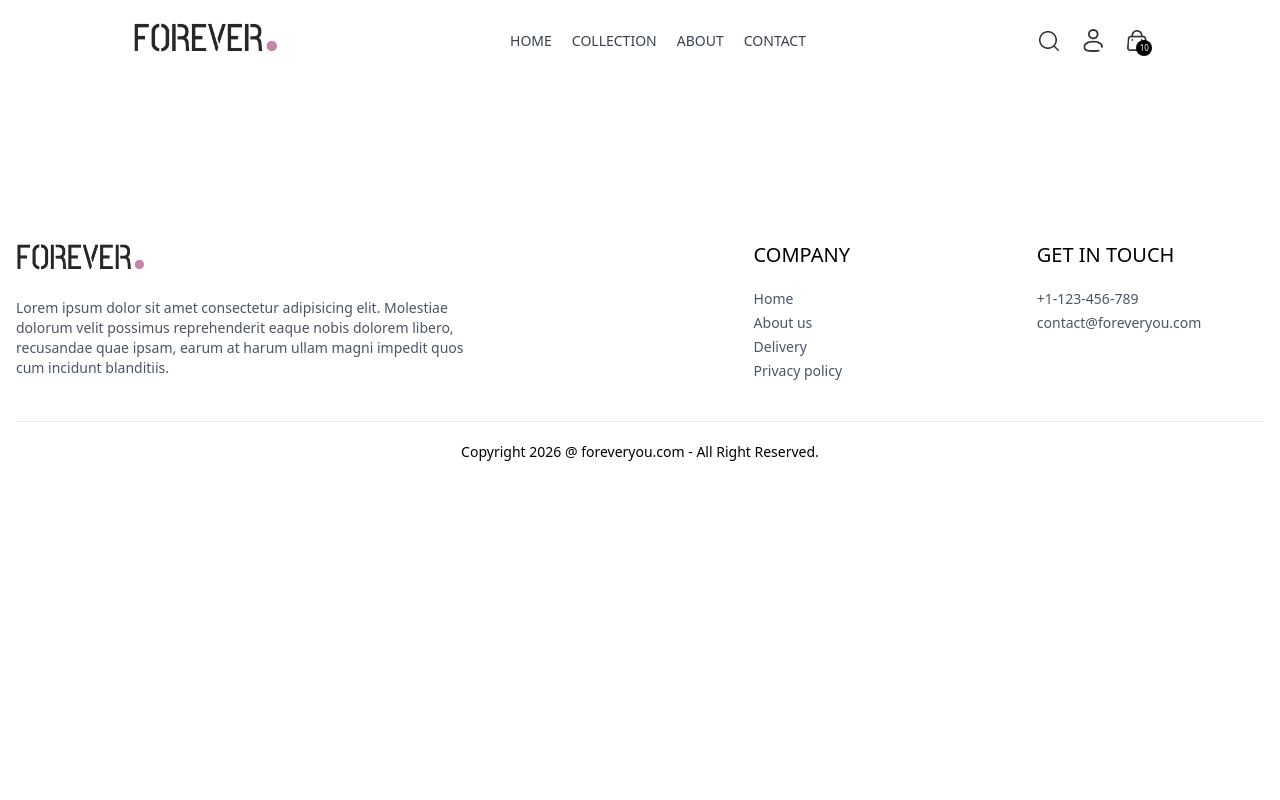
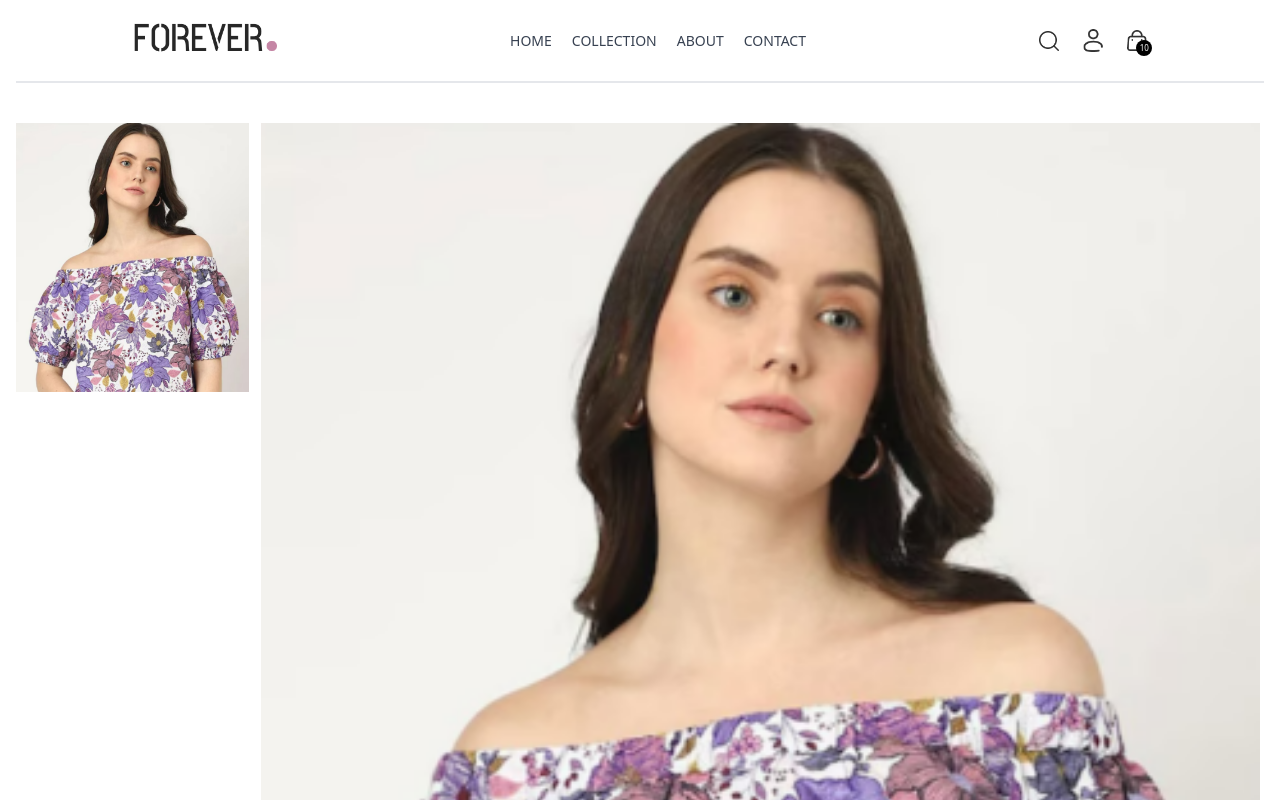
Before and after one commit to Umar-Farooq-Afridi/ECommerce-Project, a React (Vite) app in the folder frontend/: page /product/aaaaa in a window 1280 px wide. Shown: the top 800 px of the page. Built offline with nearby package versions, Linux system fonts and the light colour scheme.

Commit message:
Create product page images sections: samll images (left) main image (right)

```diff
--- a/frontend/src/App.jsx
+++ b/frontend/src/App.jsx
@@ -24,7 +24,7 @@
         <Route path="/collection" element={<Collection />} />
         <Route path="/about" element={<About />} />
         <Route path="/contact" element={<Contact />} />
-        <Route path="/product:productId" element={<Product />} />
+        <Route path="/product/:productId" element={<Product />} />
         <Route path="/cart" element={<Cart />} />
         <Route path="/place-order" element={<PlaceOrder />} />
         <Route path="/orders" element={<Orders />} />
--- a/frontend/src/pages/Product.jsx
+++ b/frontend/src/pages/Product.jsx
@@ -1,5 +1,55 @@
+import { useContext, useEffect, useState } from "react";
+import { useParams } from "react-router-dom";
+import { ShopContext } from "../context/ShopContext";
+
 const Product = () => {
-  return <div></div>;
+  const { productId } = useParams();
+  const { products } = useContext(ShopContext);
+
+  const [productData, setProductData] = useState(false);
+  const [image, setImage] = useState("");
+
+  async function fetchProductData() {
+    products.map((item) => {
+      if (item._id === productId) {
+        setProductData(item);
+        setImage(item.image[0]);
+        return null;
+      }
+    });
+  }
+
+  useEffect(() => {
+    fetchProductData();
+  }, [productId, products]);
+
+  return productData ? (
+    <div className="border-t-2 pt-10 transition-opacity ease-in duration-500 opacity-100">
+      {/* product data */}
+      <div className="flex gap-12 sm:gap-12 flex-col sm:flex-row">
+        {/* product image  */}
+        <div className="flex-1 flex flex-col-reverse gap-3 sm:flex-row">
+          <div className="flex sm:flex-col overflow-x-auto sm:overflow-y-scroll justify-between sm:justify-normal sm:w-[18.7%] w-full">
+            {productData.image.map((item, index) => (
+              <img
+                onClick={() => setImage(item)}
+                src={item}
+                key={index}
+                className="w-[24%] sm:w-full sm:mb-3 flex-shrink-0 cursor-pointer"
+                alt=""
+              />
+            ))}
+          </div>
+
+          <div className="w-full sm:w-[80%]">
+            <img src={image} className="w-full h-auto" alt="" />
+          </div>
+        </div>
+      </div>
+    </div>
+  ) : (
+    <div className="opacity-0"></div>
+  );
 };
 
 export default Product;
```
